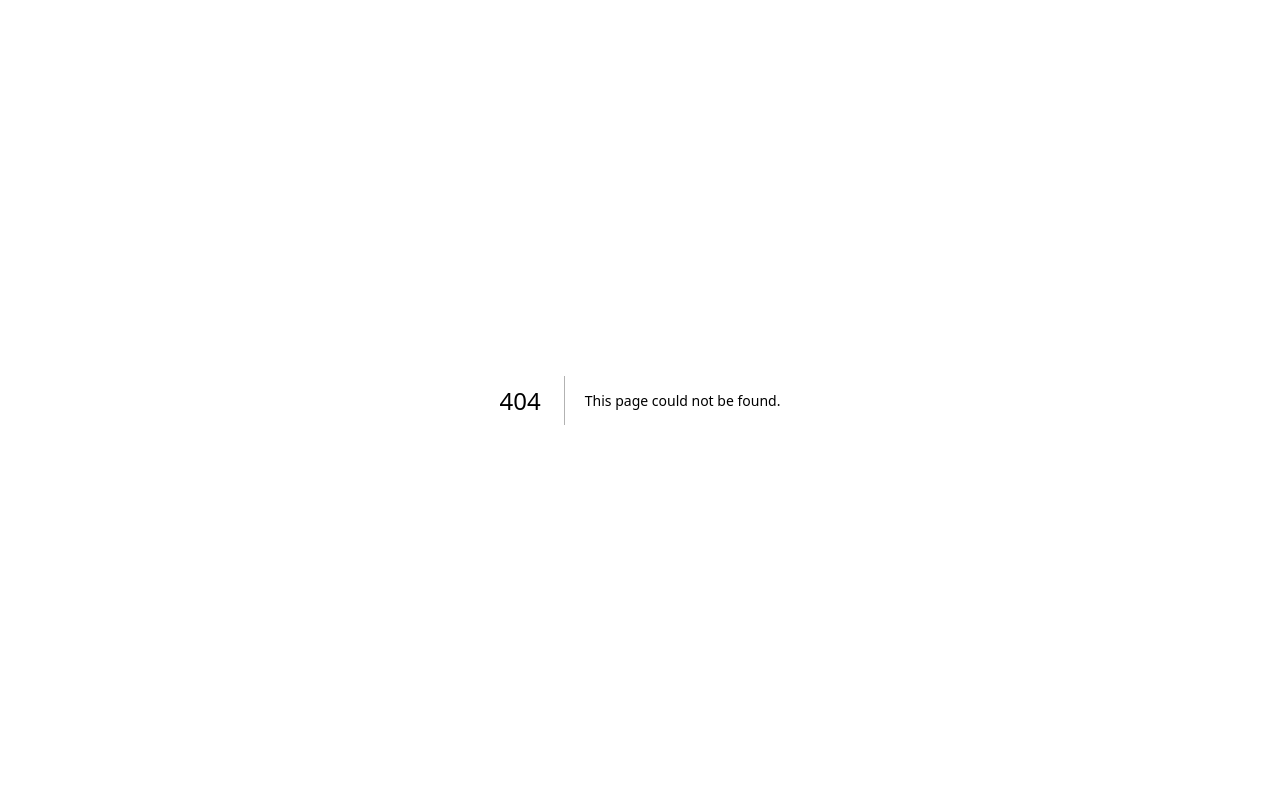
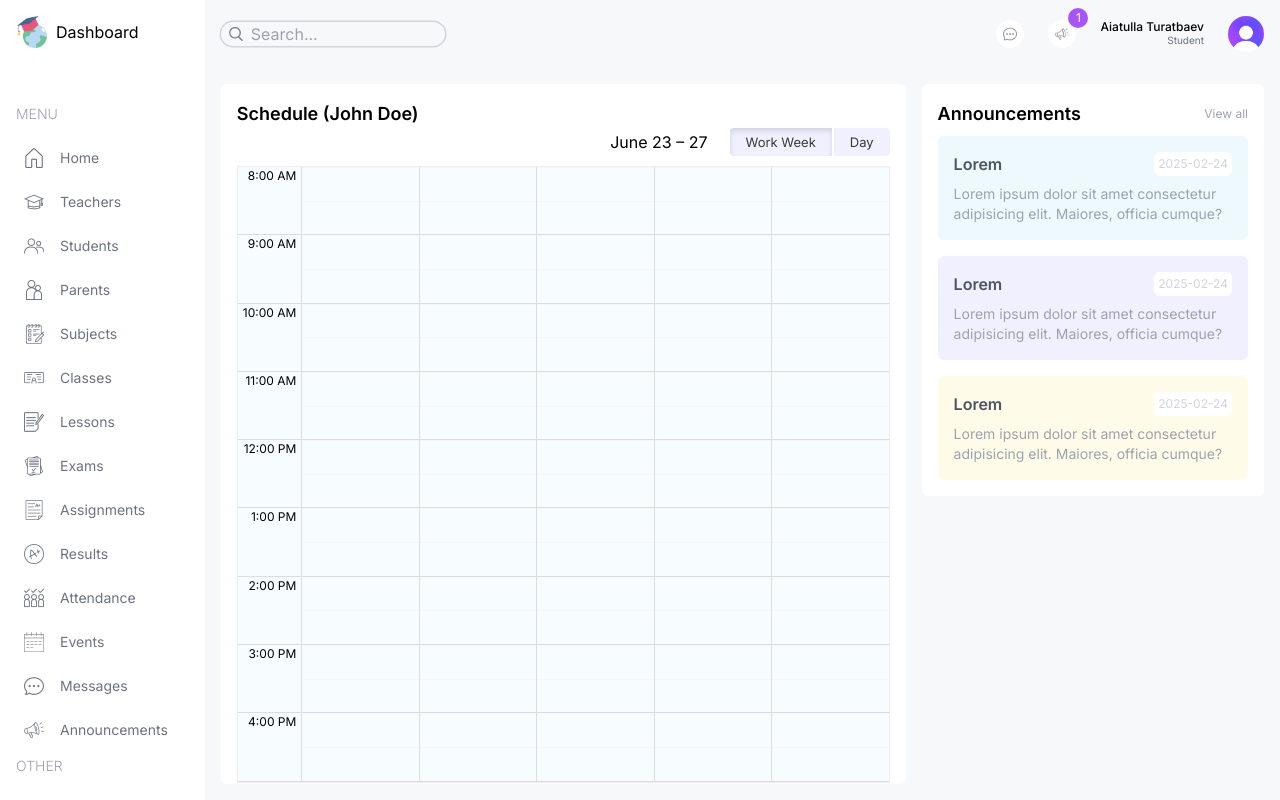
Before and after one commit to Aiatulla/dashboard, a Next.js app: page /parent in a window 1280 px wide. Before the commit this address had no page. Built offline with nearby package versions, Linux system fonts and the light colour scheme.

Commit message:
base parent page

```diff
--- /dev/null
+++ b/src/app/(dashboard)/parent/page.tsx
@@ -0,0 +1,22 @@
+import Announcement from "@/components/announcement";
+import BigCalendar from "@/components/big-calendar";
+
+const ParentPage = () => {
+  return (
+    <div className="flex-1 p-4 flex gap-4 flex-col xl:flex-row">
+      {/* LEFT */}
+      <div className="w-full xl:w-2/3">
+        <div className="h-full bg-white p-4 rounded-md">
+          <h1 className="text-lg font-semibold">Schedule (John Doe)</h1>
+          <BigCalendar />
+        </div>
+      </div>
+      {/* RIGHT */}
+      <div className="w-full xl:w-1/3 flex flex-col gap-6">
+        <Announcement />
+      </div>
+    </div>
+  );
+};
+
+export default ParentPage;
```
